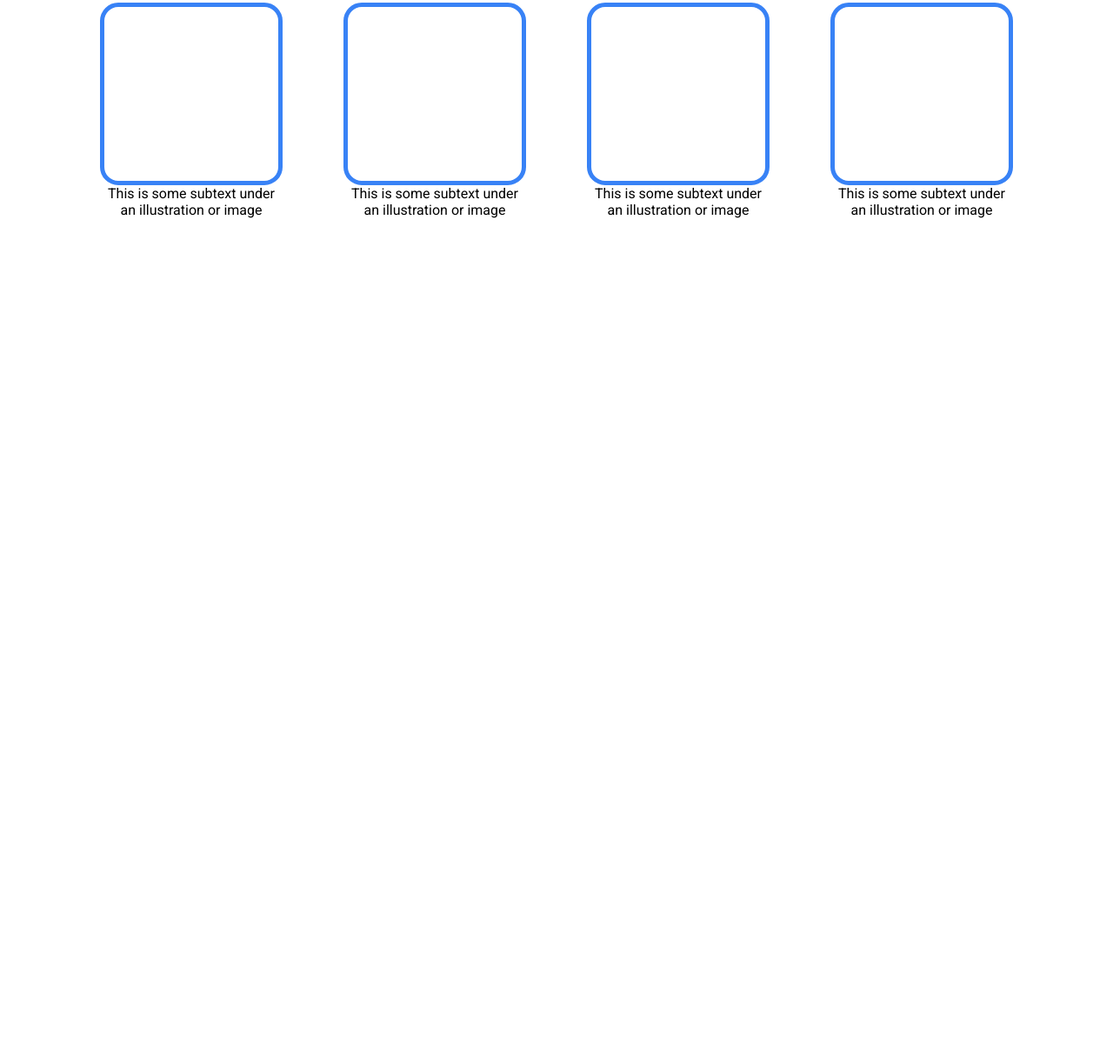
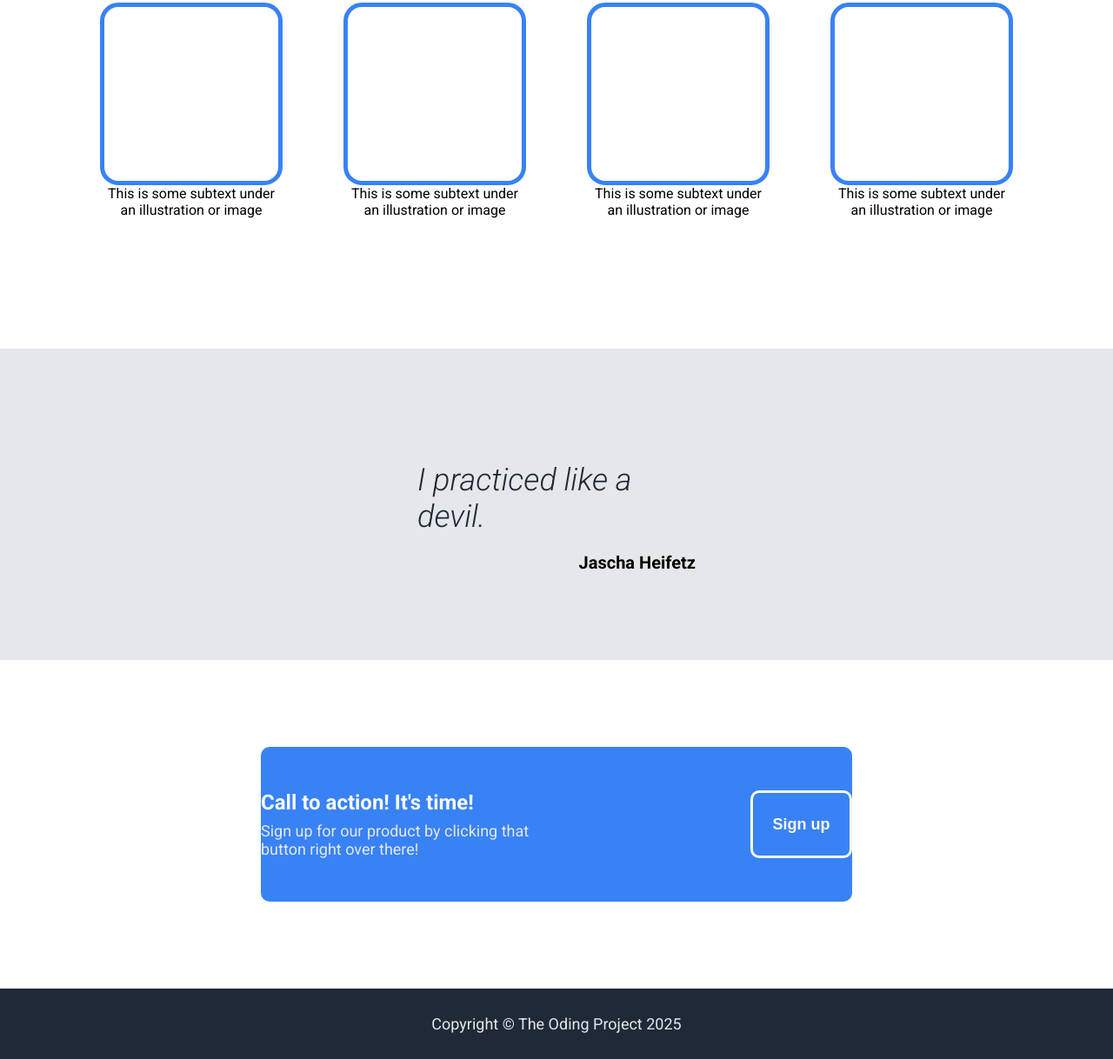
Before and after one commit to fadotti/landing-page, a plain HTML site: page index.html in a window 1280 px wide. Shown: the part 698-1916 px from the top of the page at 87% size. Before the commit the page ends 1129 px from the top, so only its background shows below. Drawn offline with Linux system fonts and the light colour scheme.

Commit message:
Finalize the homepage
Additionally, the README file has been edited to
include a brief description of the project

```diff
--- a/index.html
+++ b/index.html
@@ -51,14 +51,23 @@
             </div>
         </div>
     </div>
-    <div>
-
+    <div class="quote-section-container">
+        <div class="whitespace"></div>
+        <div class="quote-section">
+            <div id="quote">I practiced like a devil.</div>
+            <div id="quote-author">Jascha Heifetz</div>
+        </div>
+        <div class="whitespace"></div>
     </div>
-    <div>
-
+    <div class="call-to-action">
+        <div>
+            <div class="logo-text">Call to action! It's time!</div>
+            <div class="secondary-text">Sign up for our product by clicking that button right over there!</div>
+        </div>
+        <button class="call-to-action-button">Sign up</button>
     </div>
     <footer>
-
+        <div>Copyright © The Oding Project 2025</div>
     </footer>
 </body>
 </html>
--- a/style.css
+++ b/style.css
@@ -29,6 +29,7 @@ header ul {
     font-size: 24px;
     color: #F9FAF8;
     margin-right: auto;
+    font-weight: bold;
 }
 
 .secondary-text {
@@ -71,7 +72,7 @@ header ul {
 }
 
 button {
-    max-width: 150px;
+    width: 150px;
     padding: 10px;
     border-radius: 10px;
     background-color: #3882F6;
@@ -79,13 +80,14 @@ button {
     border-style: none;
     color: #F9FAF8;
     font-size: 18px;
+    font-weight: 600;
 }
 
 .random-information {
     display: flex;
     flex-direction: column;
     align-items: center;
-    margin: 70px 0px 180px;
+    margin: 70px 0px 150px;
     gap: 50px;
 }
 
@@ -117,3 +119,61 @@ button {
     flex-direction: column;
     text-align: center;
 }
+
+.quote-section-container {
+    display: flex;
+    background-color: #E5E7EB;
+    justify-content: center;
+    padding: 130px 0px 100px;
+}
+
+.whitespace {
+    width: 500px;
+}
+
+.quote-section {
+    display: flex;
+    flex-direction: column;
+    align-items: center;
+    background-color: #E5E7EB;
+    gap: 20px;
+}
+
+#quote {
+    font-size: 36px;
+    font-style: italic;
+    color: #1F2937;
+    font-weight: 300;
+}
+
+#quote-author {
+    align-self: flex-end;
+    font-size: 20px;
+    font-weight: bold;
+}
+
+.call-to-action {
+    display: flex;
+    justify-content: center;
+    background-color: #3882F6;
+    margin: 100px 300px;
+    padding: 50px 0px;
+    gap: 200px;
+    border-radius: 10px;
+}
+
+.call-to-action-button {
+    max-width: 150px;
+    border-color: #F9FAF8;
+    border-width: 3px;
+    border-style: solid;
+}
+
+footer {
+    display: flex;
+    justify-content: center;
+    background-color: #1F2937;
+    color: #E5E7EB;
+    padding: 30px 0px;
+    font-size: 18px;
+}
```
Also changed, not shown: 01.png (added), 02.png (added), 1 other file.
